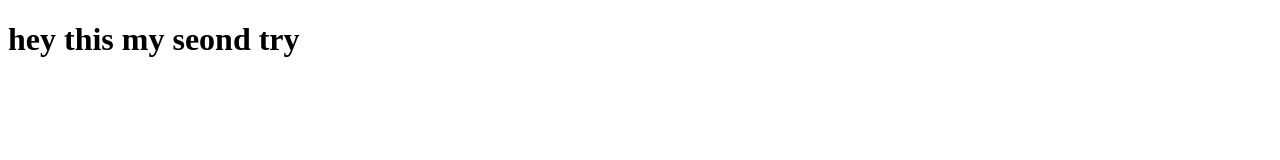
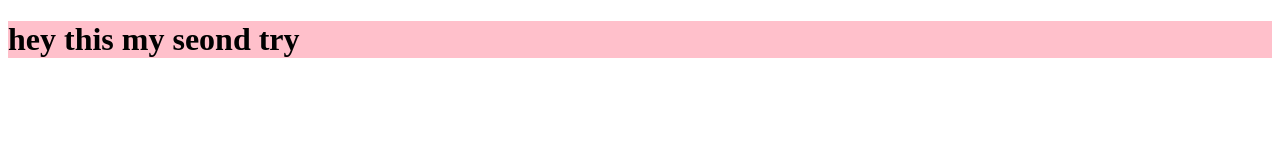
Before and after one commit to ibrahimafraz/my-second-try, a plain HTML site: page index.html in a window 1280 px wide. Drawn offline with Linux system fonts and the light colour scheme.

Commit message:
first commit

```diff
--- a/index.html
+++ b/index.html
@@ -4,6 +4,7 @@
     <meta charset="UTF-8">
     <meta name="viewport" content="width=device-width, initial-scale=1.0">
     <title>never give up</title>
+    <link rel="stylesheet" href="style.css">
 </head>
 <body>
     <h1>hey this my seond try</h1>
--- /dev/null
+++ b/style.css
@@ -0,0 +1,3 @@
+h1{
+    background-color: pink;
+}
```
